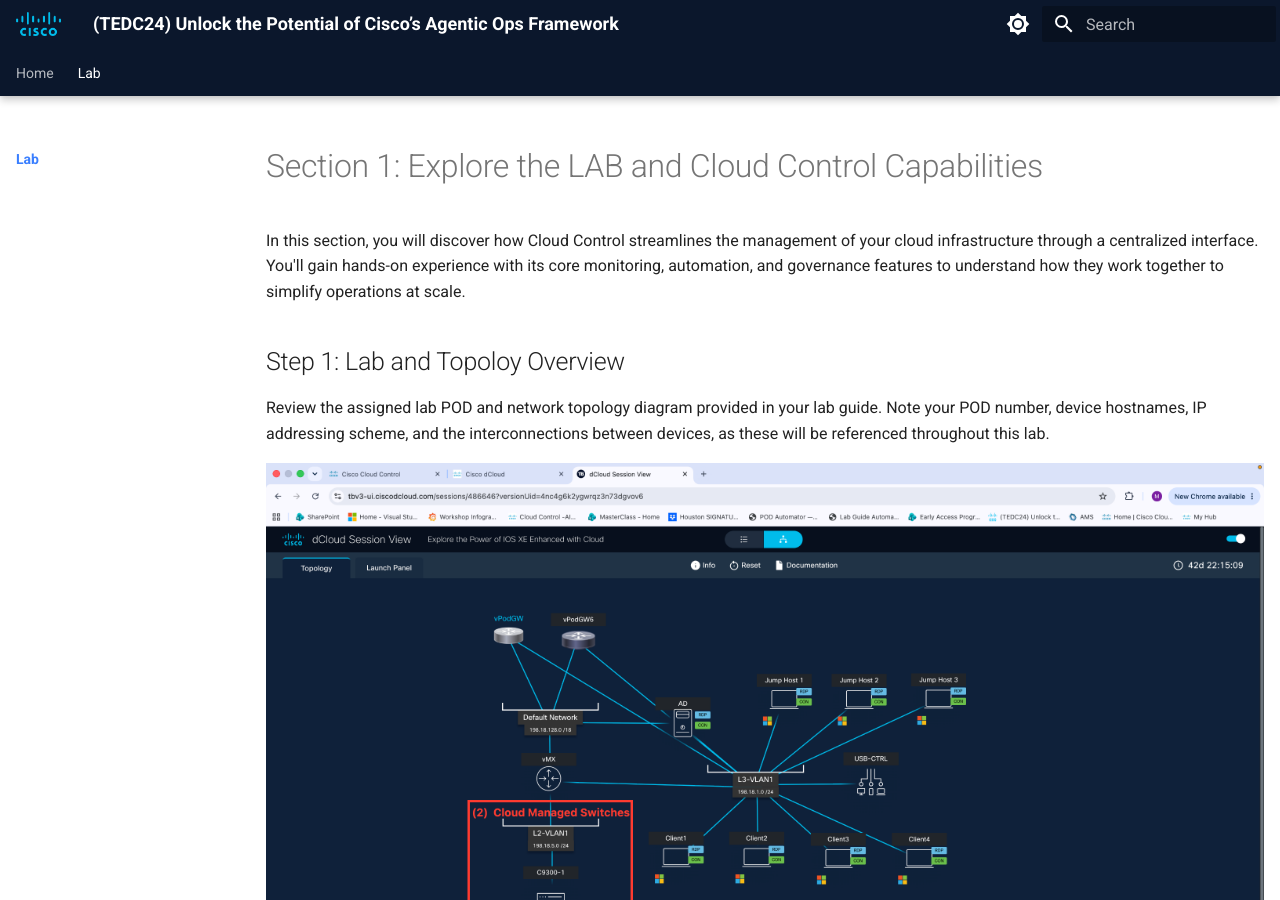
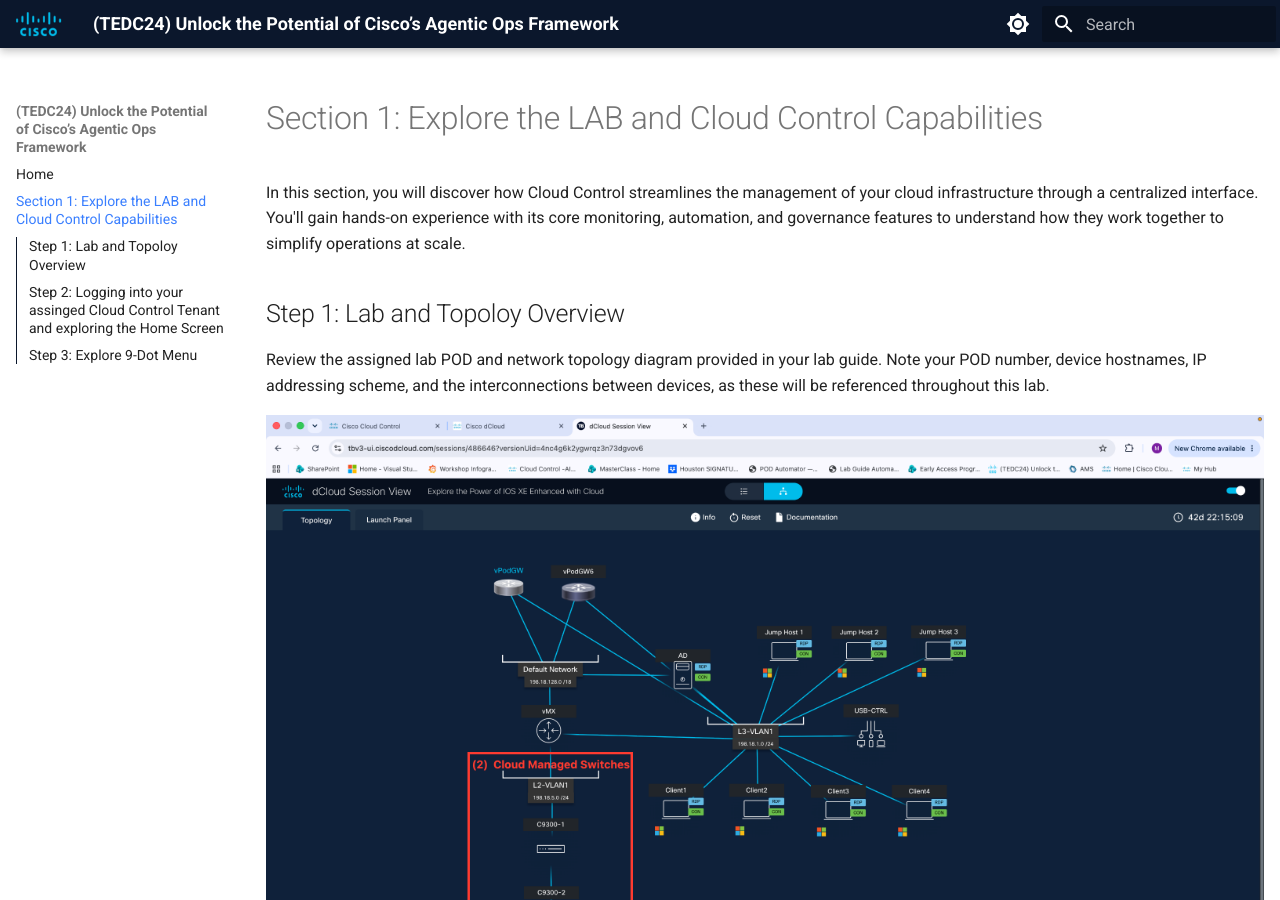
Before and after one commit to mokuma56/tedcn24-01-fy27, an MkDocs documentation site: the page built from docs/section-1-explore-the-lab-and-cloud-control-capabilities/index.md, in a window 1280 px wide and 900 px high. Built offline with MkDocs 1.6.1 and Material for MkDocs 9.7.7, drawn with Linux system fonts in a browser that asks for light colours.

Commit message:
Update lab guide — 2026-07-19 17:48

```diff
--- a/mkdocs.yml
+++ b/mkdocs.yml
@@ -7,8 +7,6 @@
 theme:
   name: material
   features:
-    - navigation.tabs
-    - navigation.tabs.sticky
     - navigation.indexes
     - navigation.instant
     - navigation.top
@@ -69,5 +67,4 @@
           format: !!python/name:pymdownx.superfences.fence_code_format
 nav:
   - Home: index.md
-  - Lab:
-    - "Section 1: Explore the LAB and Cloud Control Capabilities": section-1-explore-the-lab-and-cloud-control-capabilities/index.md
+  - "Section 1: Explore the LAB and Cloud Control Capabilities": section-1-explore-the-lab-and-cloud-control-capabilities/index.md
```
